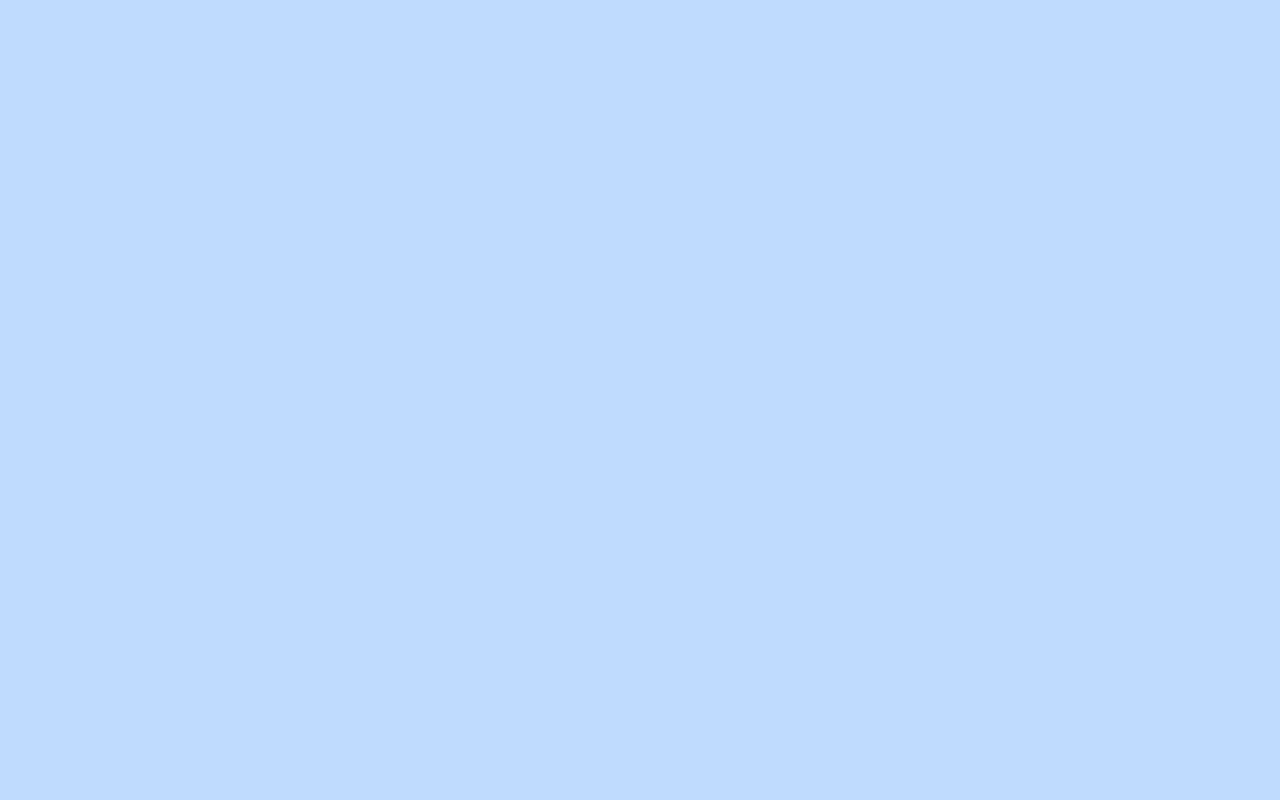
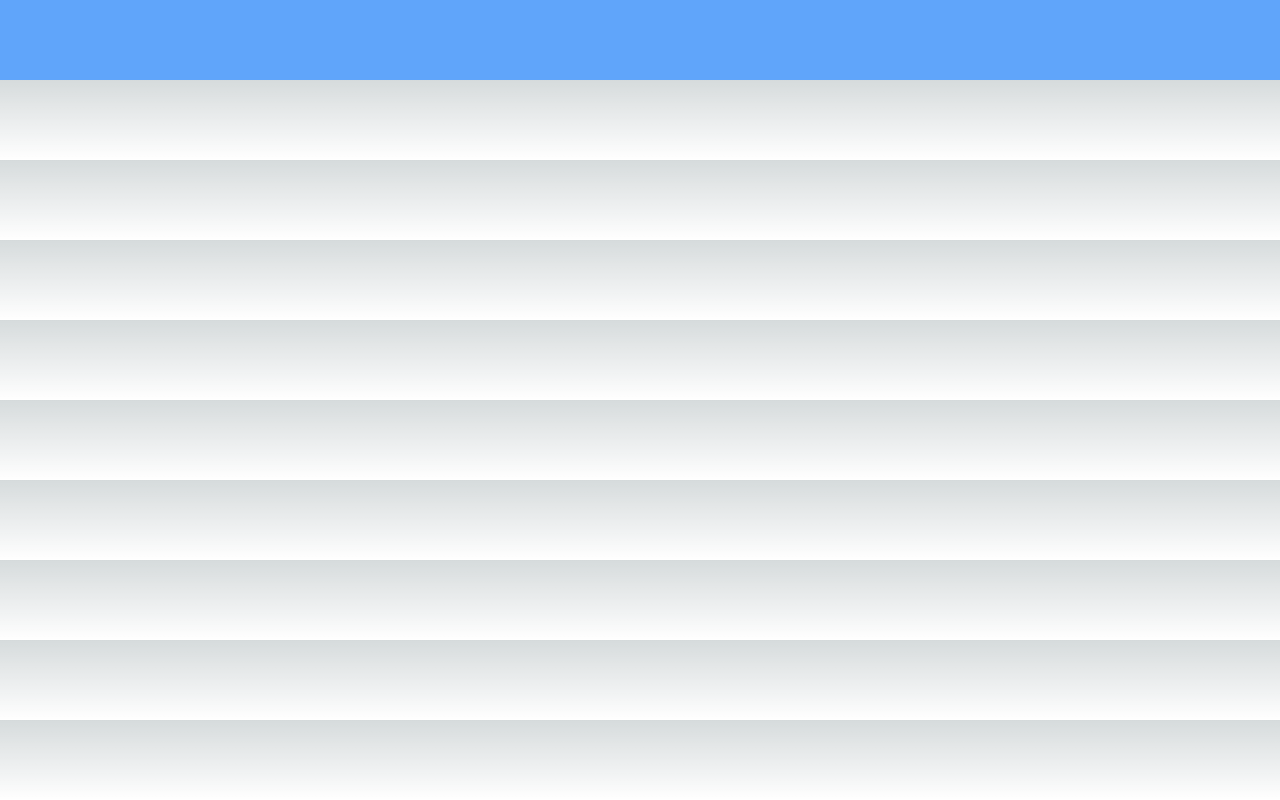
Before and after one commit to edgarrps/parimutuel, a Next.js app: page / in a window 1280 px wide. Built offline with nearby package versions, Linux system fonts and the light colour scheme.

Commit message:
Header added

```diff
--- a/src/app/page.tsx
+++ b/src/app/page.tsx
@@ -1,8 +1,9 @@
+import Header from "@/components/Header";
 
 export default function Home() {
   return (
   <>
-  <div className="bg-blue-200 h-screen"></div>
+  <Header/>
   </>
   )
 }
--- /dev/null
+++ b/src/components/Header.tsx
@@ -0,0 +1,5 @@
+export default function Header () {
+    return (
+        <nav className="h-20 bg-blue-400"></nav>
+    )
+}
```
